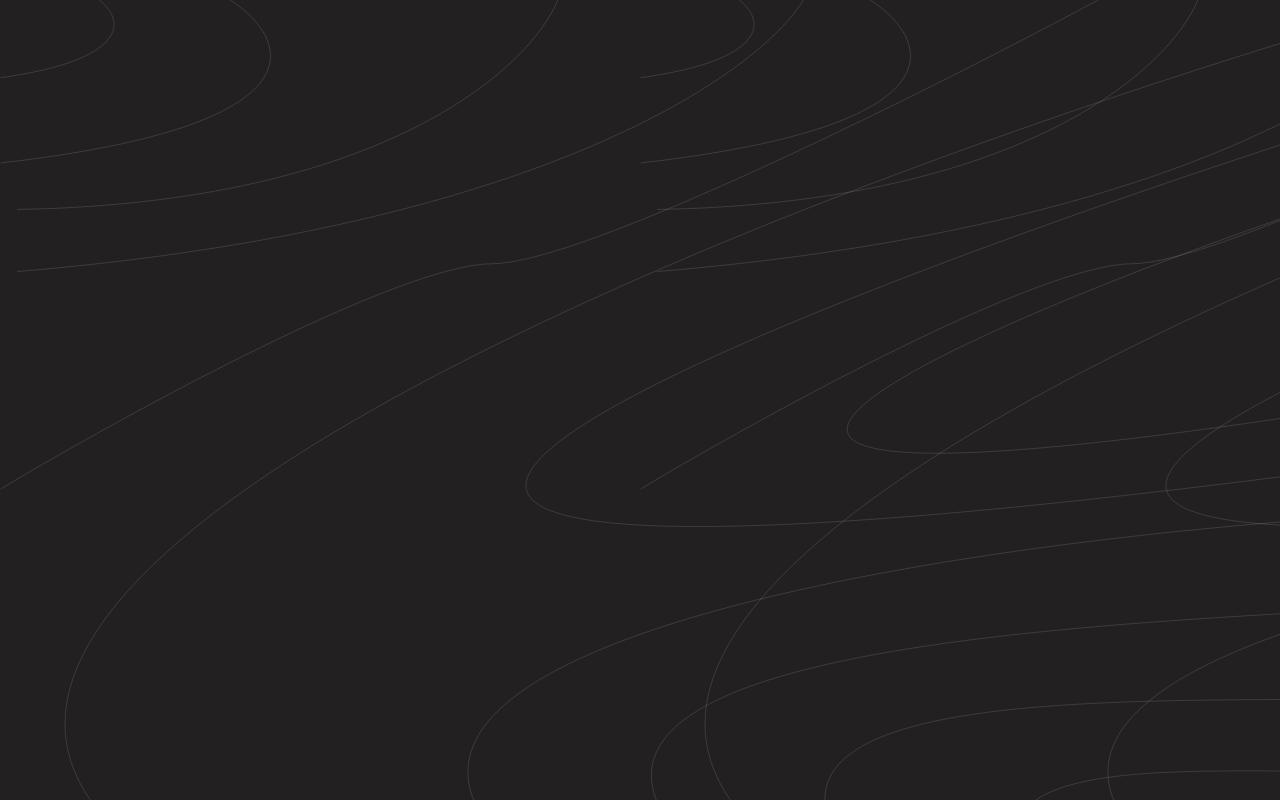
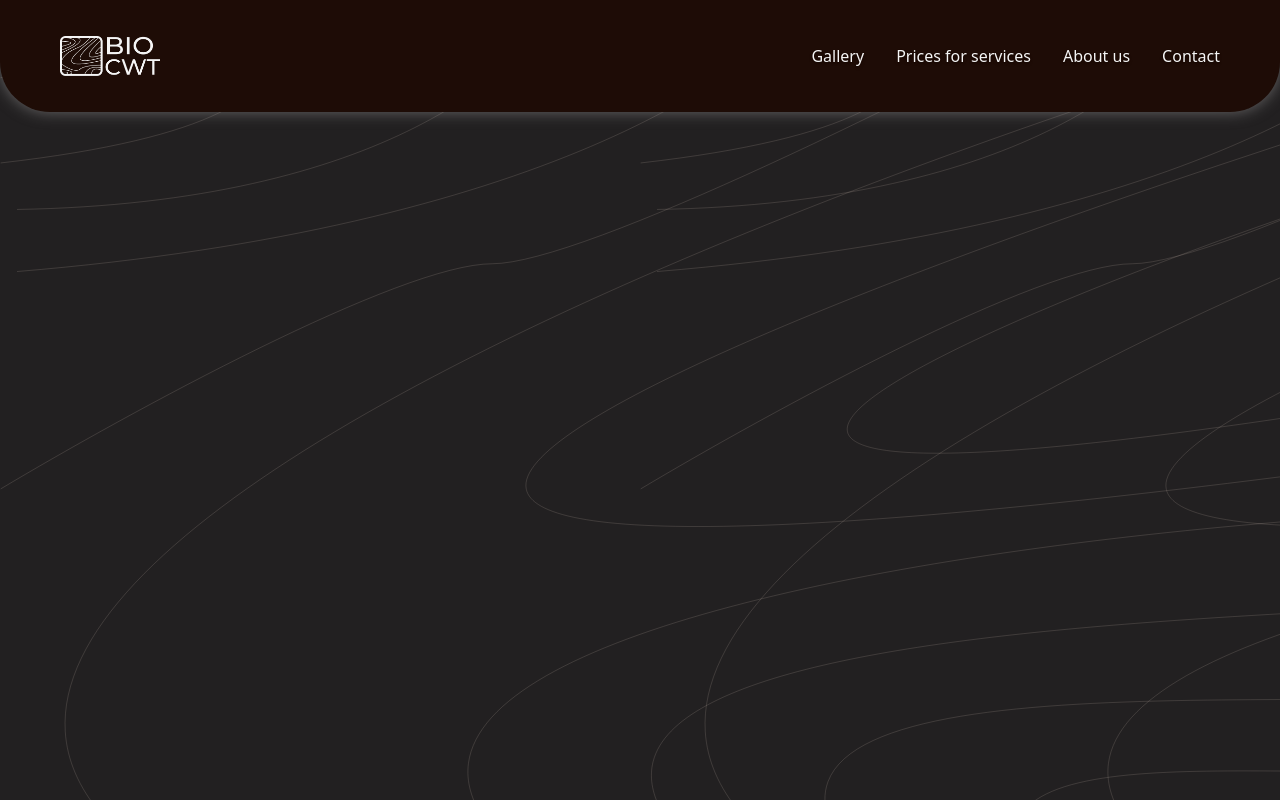
Before and after one commit to wx-01/wood-web, a React (Vite) app: page / in a window 1280 px wide. Built offline with nearby package versions, Linux system fonts and the light colour scheme; the HTML template or start-up script is replaced by a standard one.

Commit message:
style(navbar): completed navbar
responsive for all screens

```diff
--- a/src/App.jsx
+++ b/src/App.jsx
@@ -1,43 +1,26 @@
-import React from 'react';
-import { Route, Routes } from 'react-router-dom';
-import Home from './pages/Home';
-import Navbar from './components/Navbar';
-import Gallery from './pages/Gallery';
-import Services from './pages/Services';
-import Aboutus from './pages/Aboutus';
-import NotFound from './pages/NotFound';
-import Background from './components/Background';
-
+import React from "react";
+import { Route, Routes } from "react-router-dom";
+import Home from "./pages/Home";
+import Navbar from "./components/Navbar";
+import Gallery from "./pages/Gallery";
+import Services from "./pages/Services";
+import Aboutus from "./pages/Aboutus";
+import NotFound from "./pages/NotFound";
+import Background from "./components/Background";
 
 export default function App() {
   return (
-     <div className='h-screen w-full '>
+    <div className="w-full min-h-screen overflow-x-hidden">
       <Background />
       <Navbar />
       <Routes>
-        <Route
-          path="/"
-          element={  <Home />}
-        />
-        <Route
-          path="/gallery"
-          element={  <Gallery />}
-        />
-        <Route
-          path="/services"
-          element={  <Services />}
-        />
-         <Route
-          path="/aboutus"
-          element={  <Aboutus />}
-        />
-        <Route path="*"
-        element={<NotFound />}
-        />
+        <Route path="/" element={<Home />} />
+        <Route path="/gallery" element={<Gallery />} />
+        <Route path="/services" element={<Services />} />
+        <Route path="/aboutus" element={<Aboutus />} />
+        <Route path="*" element={<NotFound />} />
         {/* Add more routes as needed */}
       </Routes>
-
     </div>
-
   );
 }
--- a/src/components/Navbar.jsx
+++ b/src/components/Navbar.jsx
@@ -1,9 +1,51 @@
-import React from 'react'
+import React from "react";
+
+const navItems = [
+  { name: "Gallery", href: "/gallery" },
+  { name: "Prices for services", href: "/services" },
+  { name: "About us", href: "/aboutus" },
+  { name: "Contact", href: "/contact" },
+];
 
 const Navbar = () => {
   return (
-    <div>Navbar</div>
-  )
-}
+    <nav className="fixed w-full z-40 transition-all duration-300">
+      <div className="flex items-center justify-between px-10 py-7 md:px-15 md:py-9 bg-[#1E0C06] rounded-b-3xl md:rounded-b-[50px] background-shadow ">
+        <a
+          className="text-xl font-bold text-primary flex items-center"
+          href="/"
+        >
+          <span className="relative z-10">
+            <img
+              src="../images/logo.png"
+              alt=""
+              className="w-[80px] h-[36px] md:w-[100px] md:h-[40px]"
+            />
+          </span>
+        </a>
+        {/* desktop navbar */}
+        <div className="hidden md:flex space-x-8  text-shadow-md">
+          {navItems.map((item, key) => (
+            <a
+              key={key}
+              href={item.href}
+              className="text-[#F5F5F5] hover:text-[#A3B8D7] transition-colors duration-300"
+            >
+              {item.name}
+            </a>
+          ))}
+        </div>
+        {/* mobile navbar */}
+        <div className="md:hidden ">
+          <img
+            src="../images/nav-icon.png"
+            alt=""
+            className="h-[23px] w-[20px]"
+          />
+        </div>
+      </div>
+    </nav>
+  );
+};
 
-export default Navbar
+export default Navbar;
--- a/src/index.css
+++ b/src/index.css
@@ -1 +1,5 @@
 @import "tailwindcss";
+
+@utility background-shadow {
+  box-shadow: 0px 0px 15px rgb(174 172 172 / 50%);
+}
```
Also changed, not shown: public/images/nav-icon.png (added).
